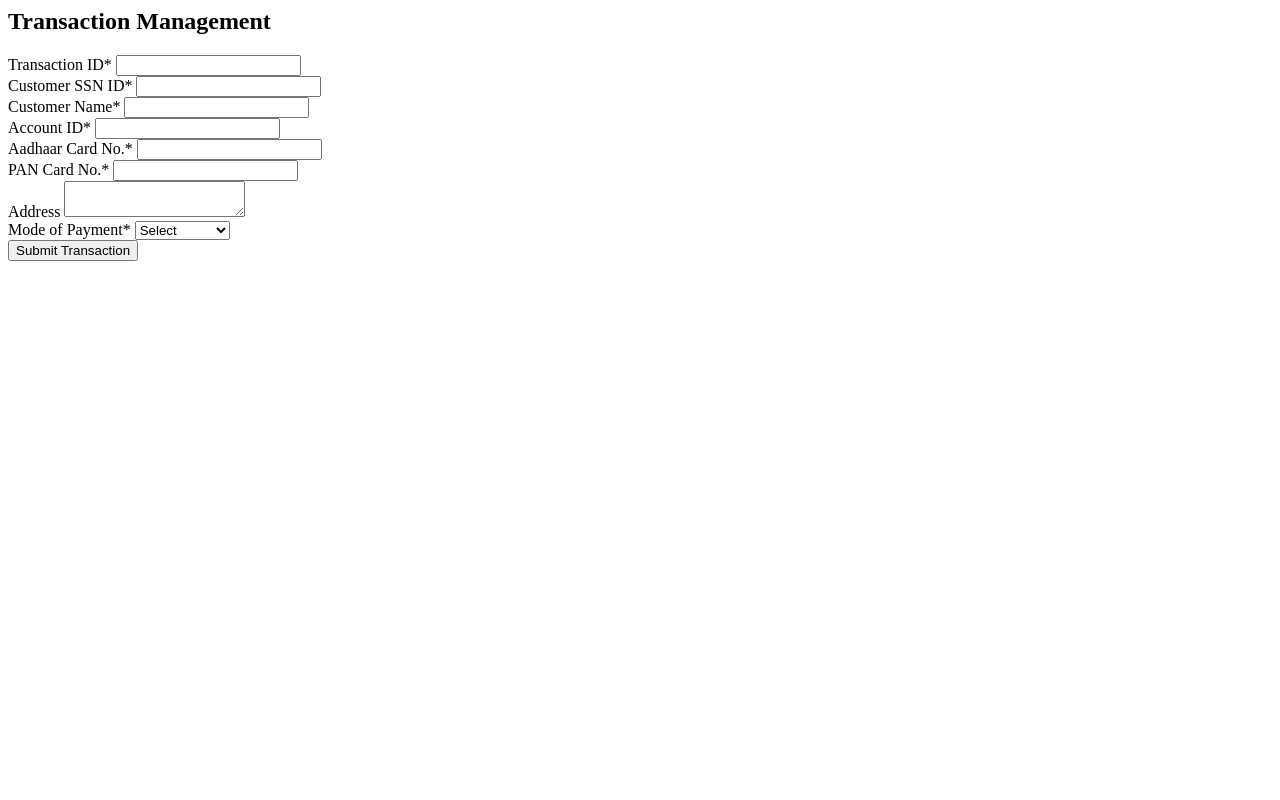
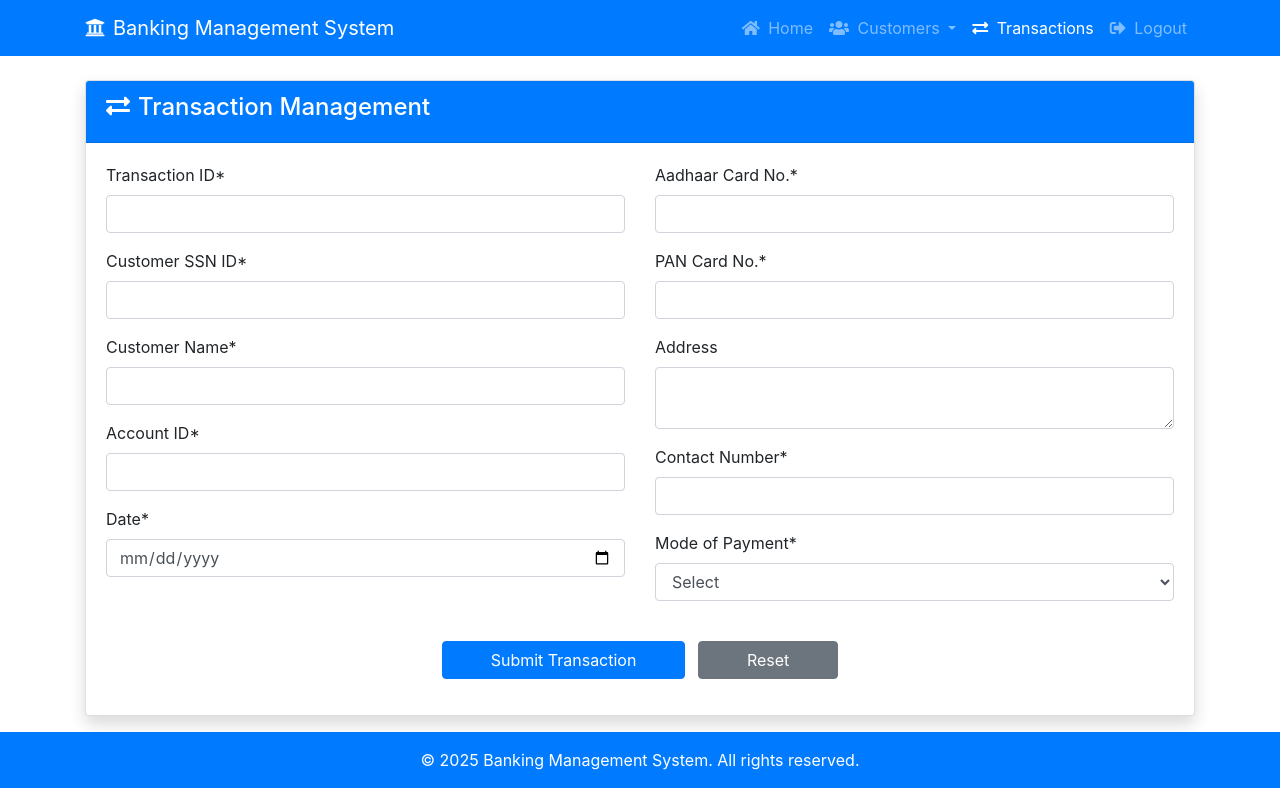
Before and after one commit to smartlywork/Bank-Management-Project, a plain HTML site: page transaction-management.html in a window 1280 px wide. Drawn offline with nearby package versions, Linux system fonts and the light colour scheme.

Commit message:
Update transaction-management.html

```diff
--- a/transaction-management.html
+++ b/transaction-management.html
@@ -1,5 +1,52 @@
-<div id="transactions" class="form-section bg-light">
-    <h2 class="mb-3">Transaction Management</h2>
+
+<!DOCTYPE html>
+<html lang="en">
+<head>
+    <meta charset="UTF-8">
+    <meta name="viewport" content="width=device-width, initial-scale=1.0">
+    <title>Banking Management System - Transaction Management</title>
+    <link rel="stylesheet" href="https://stackpath.bootstrapcdn.com/bootstrap/4.5.2/css/bootstrap.min.css">
+    <link rel="stylesheet" href="https://cdnjs.cloudflare.com/ajax/libs/font-awesome/5.15.3/css/all.min.css">
+    <link rel="stylesheet" href="css/styles.css">
+</head>
+<body>
+    <nav class="navbar navbar-expand-lg navbar-dark bg-primary">
+        <div class="container">
+            <a class="navbar-brand" href="#"><i class="fas fa-university mr-2"></i>Banking Management System</a>
+            <button class="navbar-toggler" type="button" data-toggle="collapse" data-target="#navbarNav">
+                <span class="navbar-toggler-icon"></span>
+            </button>
+            <div class="collapse navbar-collapse" id="navbarNav">
+                <ul class="navbar-nav ml-auto">
+                    <li class="nav-item">
+                        <a class="nav-link" href="dashboard.html"><i class="fas fa-home mr-1"></i> Home</a>
+                    </li>
+                    <li class="nav-item dropdown">
+                        <a class="nav-link dropdown-toggle" href="#" id="customersDropdown" role="button" data-toggle="dropdown">
+                            <i class="fas fa-users mr-1"></i> Customers
+                        </a>
+                        <div class="dropdown-menu">
+                            <a class="dropdown-item" href="customer-registration.html">Register New Customer</a>
+                            <a class="dropdown-item" href="customer-management.html">Manage Customers</a>
+                        </div>
+                    </li>
+                    <li class="nav-item active">
+                        <a class="nav-link" href="transaction-management.html"><i class="fas fa-exchange-alt mr-1"></i> Transactions</a>
+                    </li>
+                    <li class="nav-item">
+                        <a class="nav-link" href="index.html"><i class="fas fa-sign-out-alt mr-1"></i> Logout</a>
+                    </li>
+                </ul>
+            </div>
+        </div>
+    </nav>
+
+    <div class="container mt-4">
+        <div class="card shadow">
+            <div class="card-header bg-primary text-white">
+                <h4><i class="fas fa-exchange-alt mr-2"></i>Transaction Management</h4>
+            </div>
+            <div class="card-body">
                 <form id="transactionForm">
                     <div class="row">
                         <div class="col-md-6">
@@ -8,47 +55,73 @@
                                 <input type="text" class="form-control" id="transactionId" required>
                             </div>
                             <div class="form-group">
-                    <label for="transCustomerSSN">Customer SSN ID*</label>
-                    <input type="text" class="form-control" id="transCustomerSSN" required>
+                                <label for="customerSSN">Customer SSN ID*</label>
+                                <input type="text" class="form-control" id="customerSSN" required>
                             </div>
                             <div class="form-group">
-                    <label for="transCustomerName">Customer Name*</label>
-                    <input type="text" class="form-control" id="transCustomerName" required>
+                                <label for="customerName">Customer Name*</label>
+                                <input type="text" class="form-control" id="customerName" required>
                             </div>
                             <div class="form-group">
-                    <label for="transAccountId">Account ID*</label>
-                    <input type="text" class="form-control" id="transAccountId" required>
+                                <label for="accountId">Account ID*</label>
+                                <input type="text" class="form-control" id="accountId" required>
+                            </div>
+                            <div class="form-group">
+                                <label for="date">Date*</label>
+                                <input type="date" class="form-control" id="date" required>
                             </div>
                         </div>
                         <div class="col-md-6">
                             <div class="form-group">
-                    <label for="transAadhaarNo">Aadhaar Card No.*</label>
-                    <input type="text" class="form-control" id="transAadhaarNo" required>
+                                <label for="aadhaarNo">Aadhaar Card No.*</label>
+                                <input type="text" class="form-control" id="aadhaarNo" required>
                             </div>
                             <div class="form-group">
-                    <label for="transPanNo">PAN Card No.*</label>
-                    <input type="text" class="form-control" id="transPanNo" required>
+                                <label for="panCardNo">PAN Card No.*</label>
+                                <input type="text" class="form-control" id="panCardNo" required>
                             </div>
                             <div class="form-group">
-                    <label for="transAddress">Address</label>
-                    <textarea class="form-control" id="transAddress" rows="2"></textarea>
+                                <label for="address">Address</label>
+                                <textarea class="form-control" id="address" rows="2"></textarea>
+                            </div>
+                            <div class="form-group">
+                                <label for="contactNumber">Contact Number*</label>
+                                <input type="tel" class="form-control" id="contactNumber" required>
                             </div>
                             <div class="form-group">
                                 <label for="modeOfPayment">Mode of Payment*</label>
                                 <select class="form-control" id="modeOfPayment" required>
                                     <option value="">Select</option>
                                     <option value="cash">Cash</option>
-                        <option value="check">Check</option>
-                        <option value="netBanking">Net Banking</option>
+                                    <option value="cheque">Cheque</option>
+                                    <option value="netbanking">Net Banking</option>
                                     <option value="upi">UPI</option>
+                                    <option value="card">Card</option>
                                 </select>
                             </div>
                         </div>
                     </div>
-
-        <div class="form-group mt-4 text-center">
+                    <div class="form-group text-center mt-4">
                         <button type="submit" class="btn btn-primary px-5">Submit Transaction</button>
+                        <button type="reset" class="btn btn-secondary px-5 ml-2">Reset</button>
                     </div>
                 </form>
-    <div id="transactionMessage" class="mt-3 text-center"></div>
             </div>
+        </div>
+        <div id="messageContainer" class="mt-3"></div>
+    </div>
+
+    <footer class="footer mt-auto py-3 bg-primary text-white text-center">
+        <div class="container">
+            <span>&copy; 2025 Banking Management System. All rights reserved.</span>
+        </div>
+    </footer>
+
+    <script src="https://code.jquery.com/jquery-3.5.1.slim.min.js"></script>
+    <script src="https://cdn.jsdelivr.net/npm/popper.js@1.16.1/dist/umd/popper.min.js"></script>
+    <script src="https://stackpath.bootstrapcdn.com/bootstrap/4.5.2/js/bootstrap.min.js"></script>
+    <script src="js/validation.js"></script>
+    <script src="js/messages.js"></script>
+    <script src="js/main.js"></script>
+</body>
+</html>
```
Lines whose indentation alone changed are shown as unchanged.
